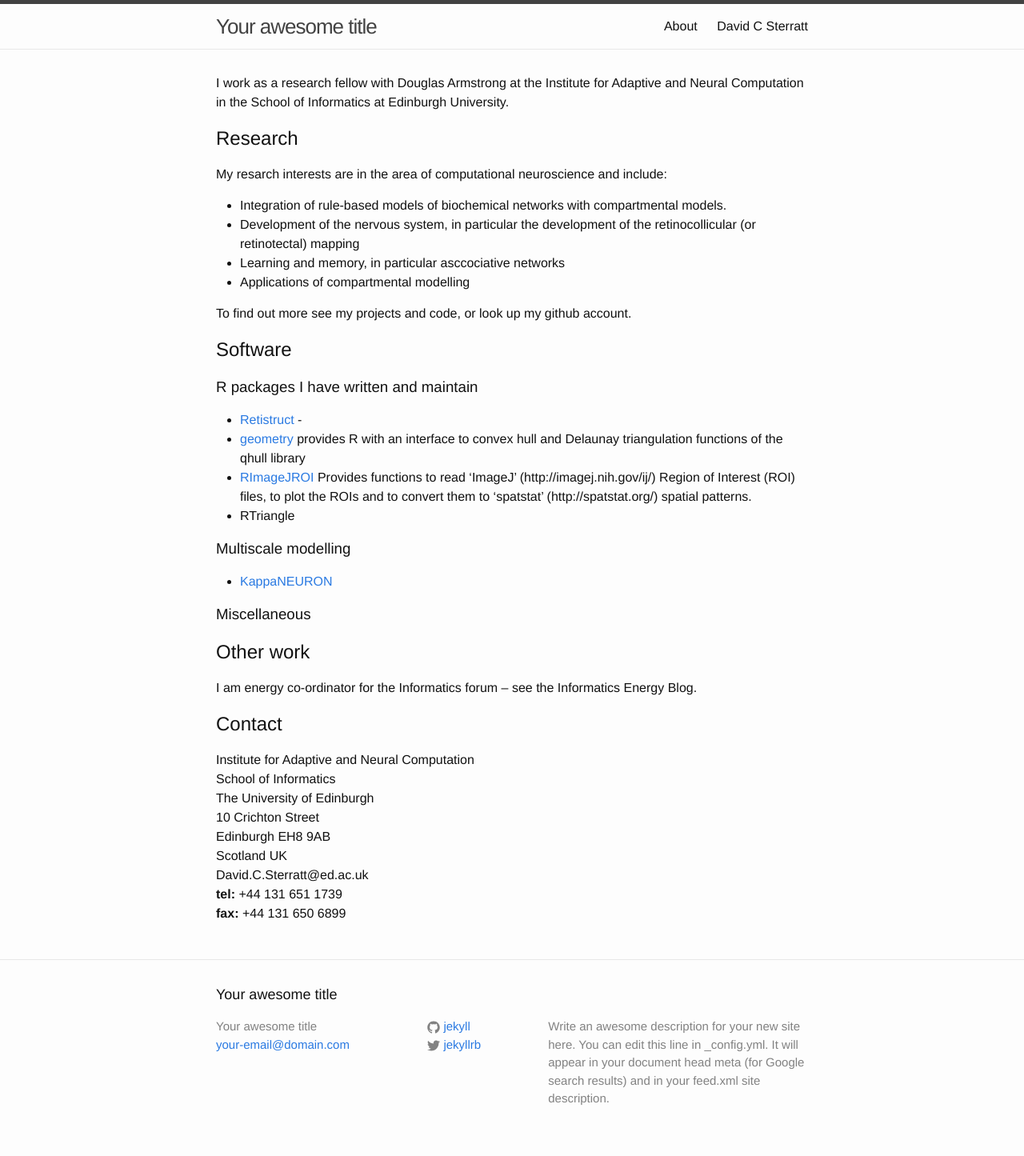
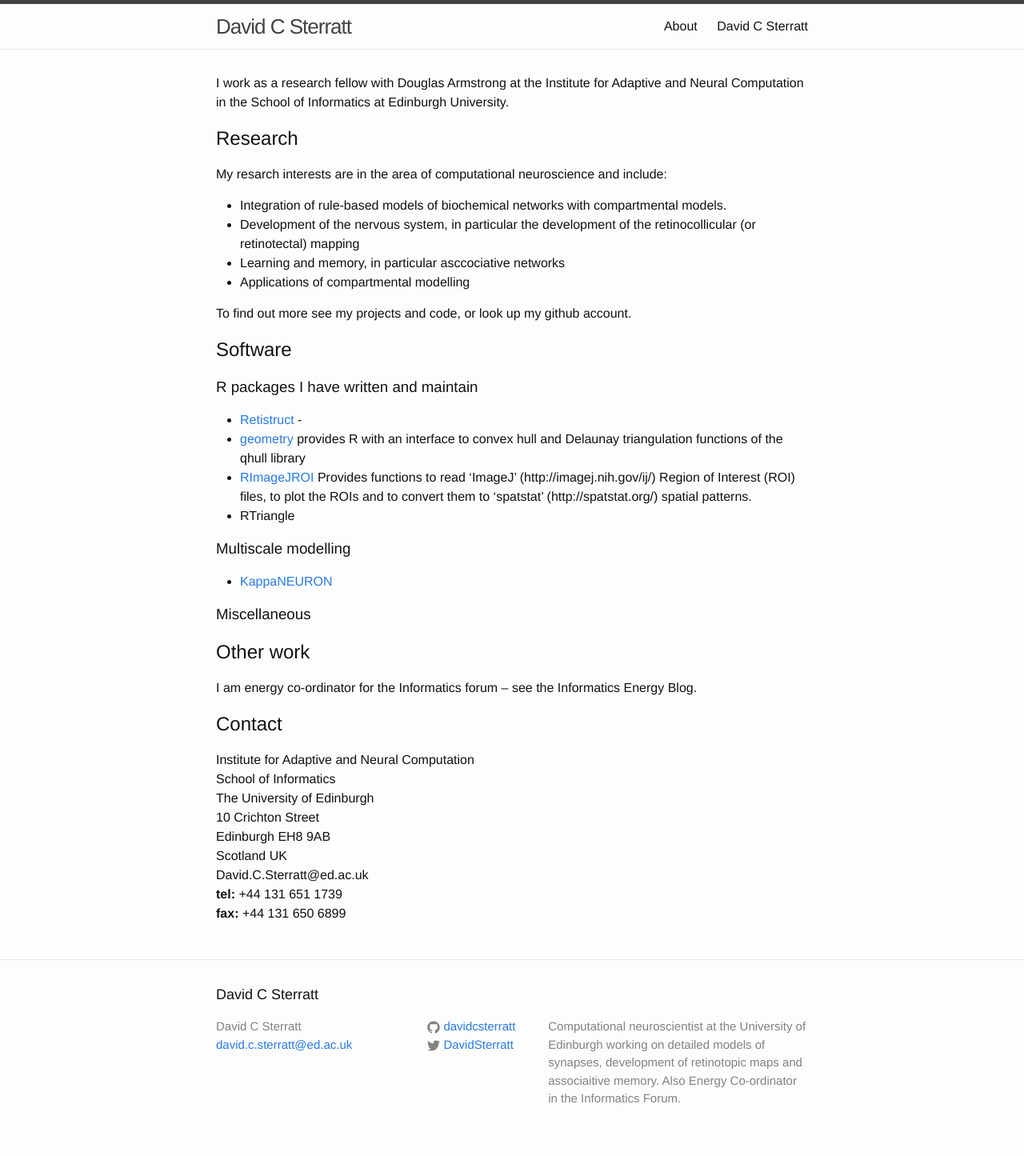
Before and after one commit to davidcsterratt/davidcsterratt.github.io, a Jekyll site: the page built from index.md, in a window 1280 px wide. Shown: the whole page at 80% size. Built offline with Jekyll 4.4.1, drawn with Linux system fonts in a browser that asks for light colours.

Commit message:
Updated description

```diff
--- a/_config.yml
+++ b/_config.yml
@@ -6,16 +6,17 @@
 # 'jekyll serve'. If you change this file, please restart the server process.
 
 # Site settings
-title: Your awesome title
-email: your-email@domain.com
+title: David C Sterratt
+email: david.c.sterratt@ed.ac.uk
 description: > # this means to ignore newlines until "baseurl:"
-  Write an awesome description for your new site here. You can edit this
-  line in _config.yml. It will appear in your document head meta (for
-  Google search results) and in your feed.xml site description.
+  Computational neuroscientist at the University of Edinburgh working
+  on detailed models of synapses, development of retinotopic maps and
+  associaitive memory. Also Energy Co-ordinator in the Informatics
+  Forum.
 baseurl: "" # the subpath of your site, e.g. /blog
 url: "" # the base hostname & protocol for your site
-twitter_username: jekyllrb
-github_username:  jekyll
+twitter_username: DavidSterratt
+github_username:  davidcsterratt
 
 # Build settings
 markdown: kramdown
```
